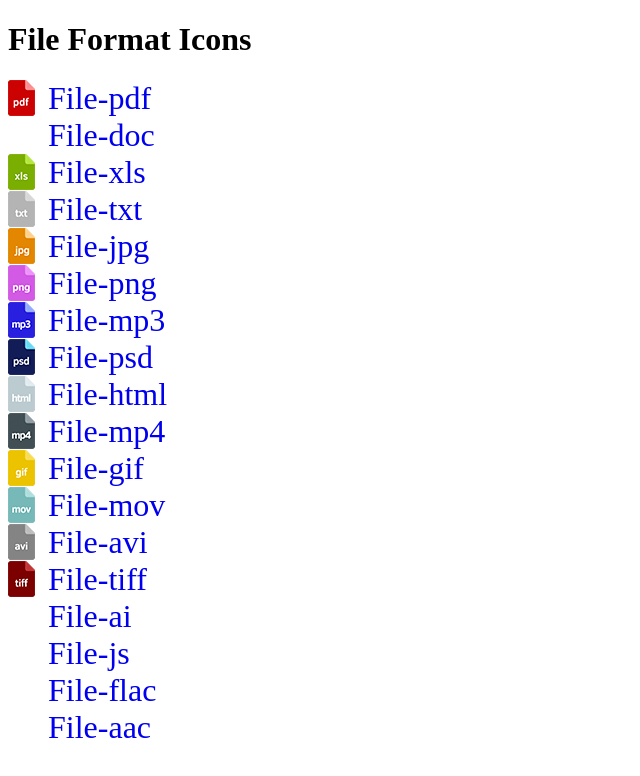
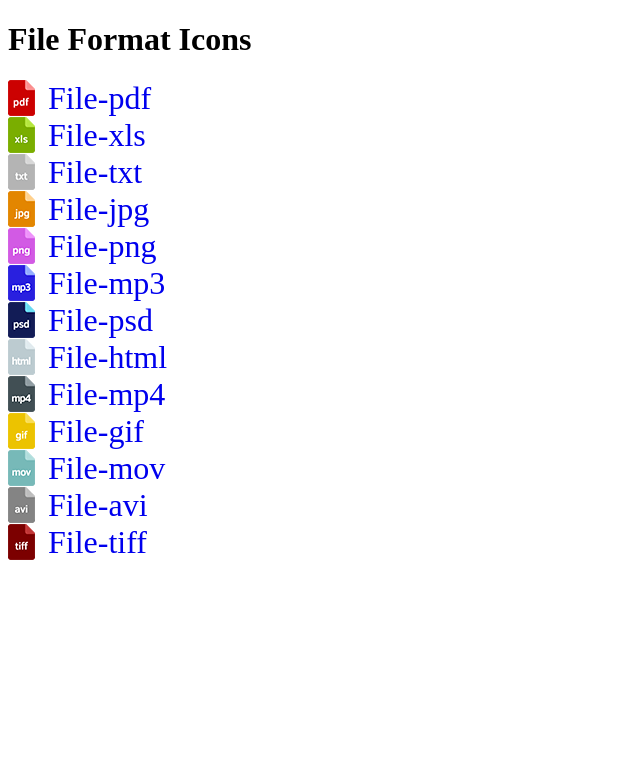
Before and after one commit to hyejeongkangyou/Homework, a plain HTML site: page 01-css-file-format.html in a window 1280 px wide. Shown: the whole page, without its empty margins (0-640 px from the left). Drawn offline with Linux system fonts and the light colour scheme.

Commit message:
change images and html

```diff
--- a/01-css-file-format.html
+++ b/01-css-file-format.html
@@ -12,7 +12,6 @@
 <h1 class="title lecture">File Format Icons</h1>
 <ul class="lecture-file-list">
 <li class="lecture-file-item"><a href="resources/file.pdf">File-pdf</a></li>
-<li class="lecture-file-item"><a href="resources/file.doc">File-doc</a></li>
 <li class="lecture-file-item"><a href="resources/file.xls">File-xls</a></li>
 <li class="lecture-file-item"><a href="resources/file.txt">File-txt</a></li>
 <li class="lecture-file-item"><a href="resources/file.jpg">File-jpg</a></li>
@@ -25,10 +24,6 @@
 <li class="lecture-file-item"><a href="resources/file.mov">File-mov</a></li>
 <li class="lecture-file-item"><a href="resources/file.avi">File-avi</a></li>
 <li class="lecture-file-item"><a href="resources/file.tiff">File-tiff</a></li>
-<li class="lecture-file-item"><a href="resources/file.ai">File-ai</a></li>
-<li class="lecture-file-item"><a href="resources/file.js">File-js</a></li>
-<li class="lecture-file-item"><a href="resources/file.flac">File-flac</a></li>
-<li class="lecture-file-item"><a href="resources/file.aac">File-aac</a></li>
 </ul>
 </div>
 </body>
--- a/css/file-format-icons.css
+++ b/css/file-format-icons.css
@@ -15,9 +15,6 @@ margin-bottom: 0;
 
 a[href$=".pdf"]{
 	background-image: url("../images/pdf.png");
-}
-a[href$=".doc"]{
-	background-image: url("../images/doc.png");
 }
 a[href$=".xls"]{
 	background-image: url("../images/xls.png");
@@ -55,15 +52,3 @@ a[href$=".avi"]{
 a[href$=".tiff"]{
 	background-image: url("../images/tiff.png");
 }
-a[href$=".ai"]{
-	background-image: url("../images/ai.png");
-}
-a[href$=".js"]{
-	background-image: url("../images/js.png");
-}
-a[href$=".flac"]{
-	background-image: url("../images/flac.png");
-}
-a[href$=".aac"]{
-	background-image: url("../images/aac.png");
-}
```
Also changed, not shown: images/doc.png (added).
